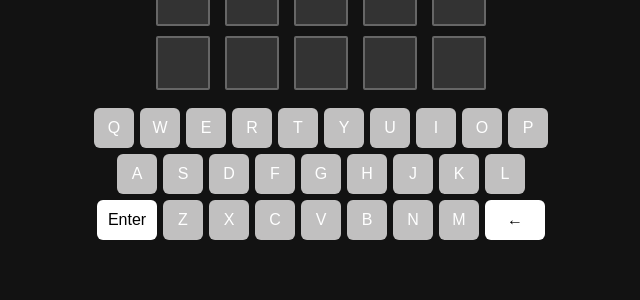
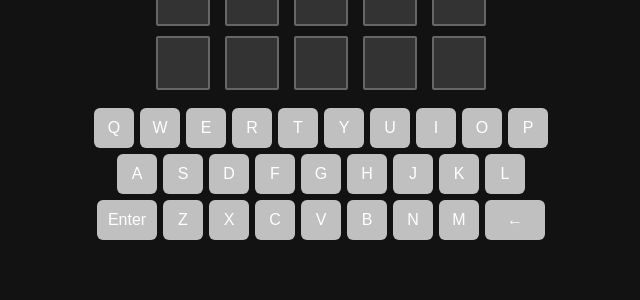
Before and after one commit to lucaslalima-2/wordle, a Flask app: page / in a window 1280 px wide. Shown: the part 325-625 px from the top of the page, without its empty margins (319-959 px from the left). Run offline with Flask 2, Linux system fonts and the light colour scheme.

Commit message:
Updated keyboard dark-mode / light-mode settings

```diff
--- a/static/keyboard.css
+++ b/static/keyboard.css
@@ -13,10 +13,10 @@
 
 .key {
   align-items: center;
-  background-color: #ffffff;
   box-sizing: border-box;
   border: none;
   border-radius: 6px;
+  color: black;
   cursor: pointer;
   display: flex;
   font-size: 1em;
@@ -24,39 +24,54 @@
   justify-content: center;
   padding: 10px 14px;
   margin: 3px;
-  transition: background-color 0.2s ease;
   width: 40px;
-}
-
-.key:hover {
-  background-color: #bbb;
-}
-
-.key.green {
-  background-color: rgba(8, 146, 8, 0.707);
-  color: white;
-}
-
-.key.yellow {
-  background-color: rgba(255, 226, 41, 0.942);
-  color: white;
-}
-
-.key.gray {
-  background-color: rgb(193, 192, 192);
-  color: white
-}
-
-.key.dark-gray {
-  background-color: #6b6b6b;
 }
 
 .key.special {
   width: 60px;
-  background-color: white;
-  color: black;
+}
+
+/* Key behavior */
+.key:hover {
+  background-color: #bbb;
 }
 
 .key.disable {
   pointer-events: none;
 }
+
+ /* All mode settings */
+.key.green {
+  background-color: rgba(8, 146, 8, 0.707);
+}
+
+.key.yellow {
+  background-color: rgba(255, 226, 41, 0.942);
+}
+
+.key.dark-gray {
+  background-color: #6b6b6b;;
+}
+
+.key.gray {
+  background-color: rgb(214, 209, 209);
+}
+
+/* Dark-mode settings */
+.dark-mode .key {
+  color: white;
+}
+
+.dark-mode .key.gray {
+  background-color: rgb(193, 192, 192);
+}
+
+.dark-mode .key.dark-gray {
+  background-color: #6b6b6b;
+}
+
+.dark-mode .key.special {
+  color:white;
+}
+
+/* Light-mode settings */
--- a/static/style.css
+++ b/static/style.css
@@ -8,11 +8,6 @@ body {
 .dark-mode {
   background-color: #121212;
   color: #ffffff;
-}
-
-.dark-mode .tile {
-  background-color: #333;
-  border-color: #666;
 }
 
 .show {
--- a/static/tile.css
+++ b/static/tile.css
@@ -12,19 +12,26 @@
   width: 50px;
 }
 
-.dark-mode .green {
-  background-color: rgba(8, 146, 8, 0.707);
-}
-
-.dark-mode .yellow {
-  background-color: rgba(255, 226, 41, 0.942);
-}
-
-.dark-mode .gray {
-  background-color: rgb(193, 192, 192);
-}
-
+/* Behavior */
 .tile.disabled {
   pointer-events: none;
   opacity: 0.3;
 }
+
+/* Dark-mode settings */
+.dark-mode .tile {
+  background-color: #333;
+  border-color: #666;
+}
+
+.tile.green {
+  background-color: rgba(8, 146, 8, 0.707);
+}
+
+.tile.yellow {
+  background-color: rgba(255, 226, 41, 0.942);
+}
+
+.tile.gray {
+  background-color: rgb(193, 192, 192);
+}
```
